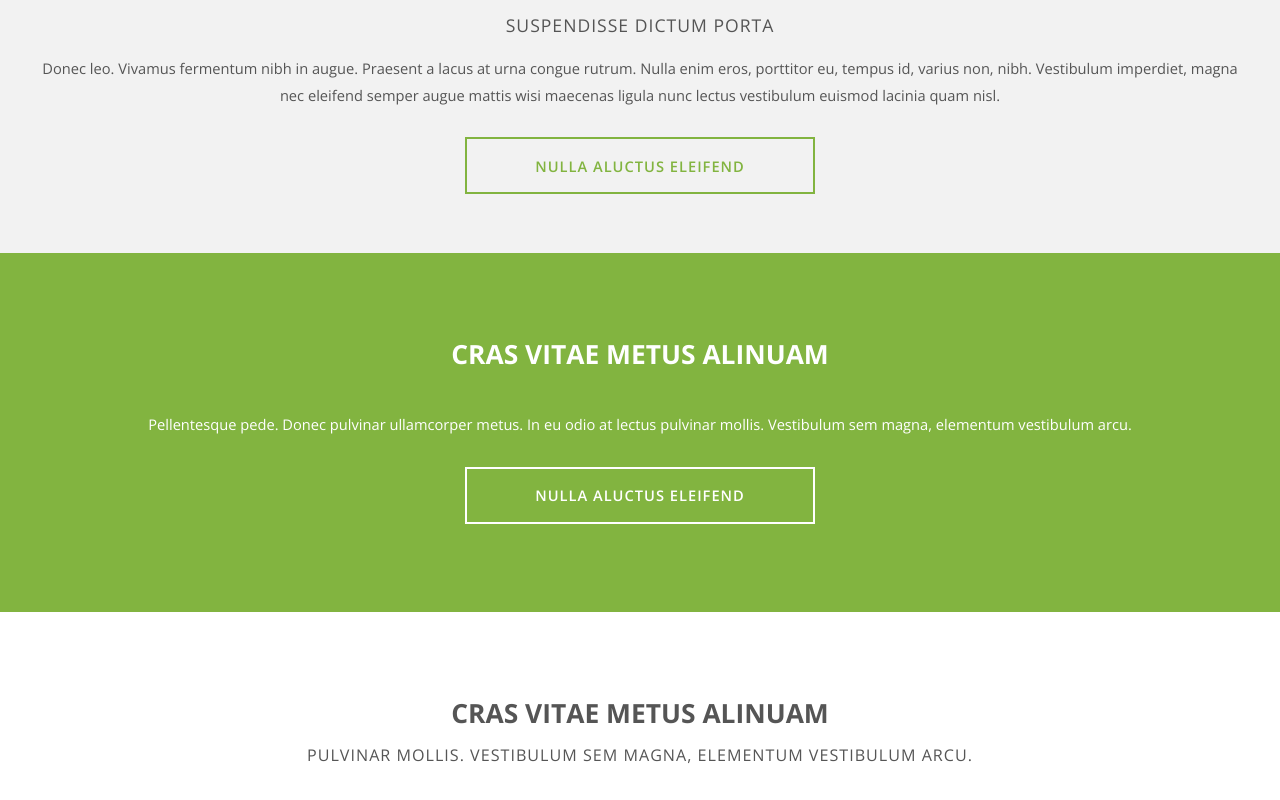
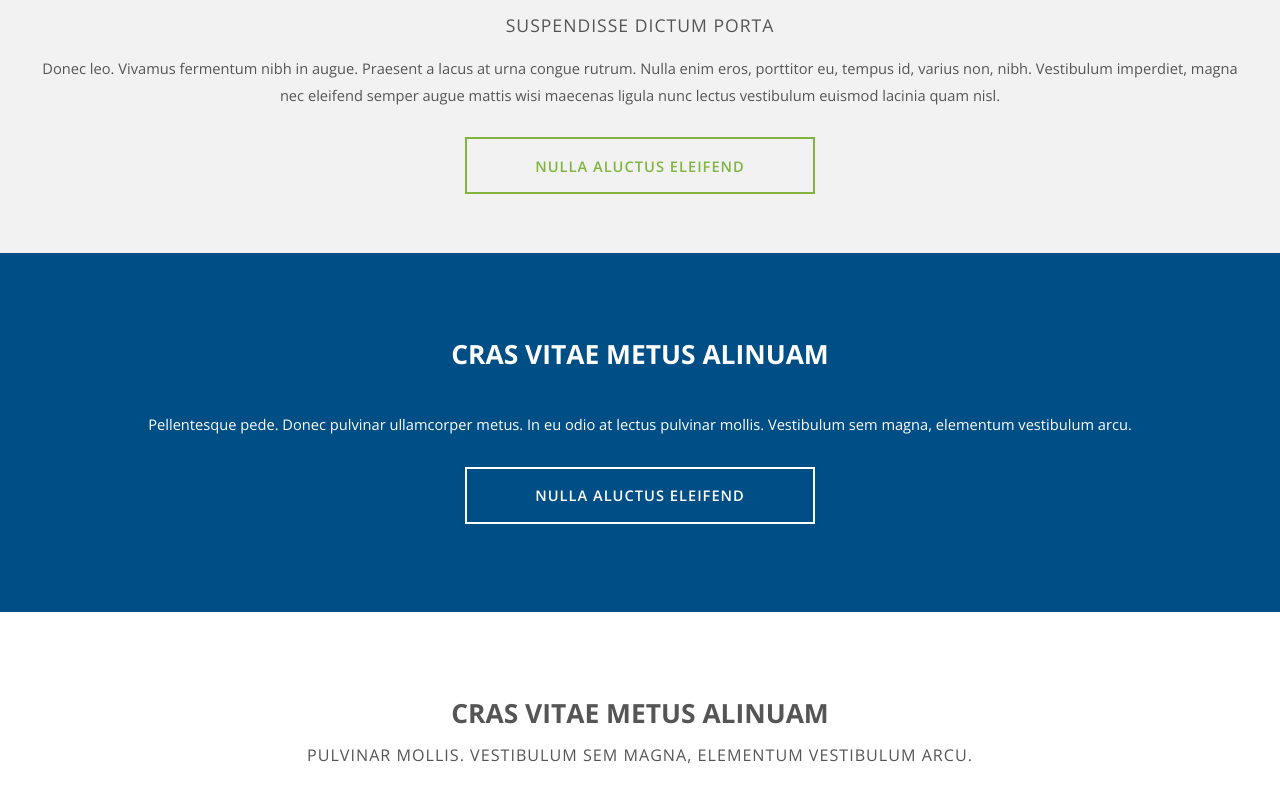
Before and after one commit to smilroy/Jason, a plain HTML site: page index.html in a window 1280 px wide. Shown: the part 574-1374 px from the top of the page. Drawn offline with nearby package versions, Linux system fonts and the light colour scheme.

Commit message:
Update banner

```diff
--- a/css/style.css
+++ b/css/style.css
@@ -515,7 +515,7 @@
 
 		.wrapper.style3 {
 			padding-bottom: 6em;
-			background: #82b440;
+			background: #004E86;
 			text-align: center;
 			color: white;
 		}
```
